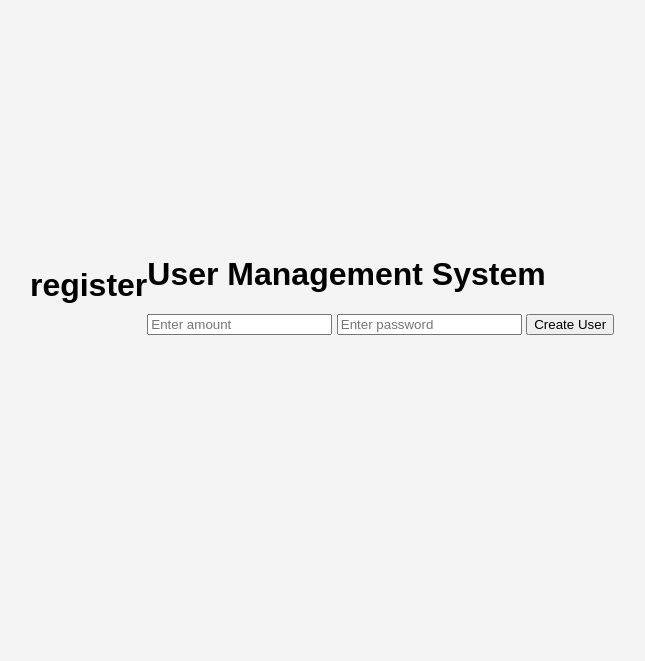
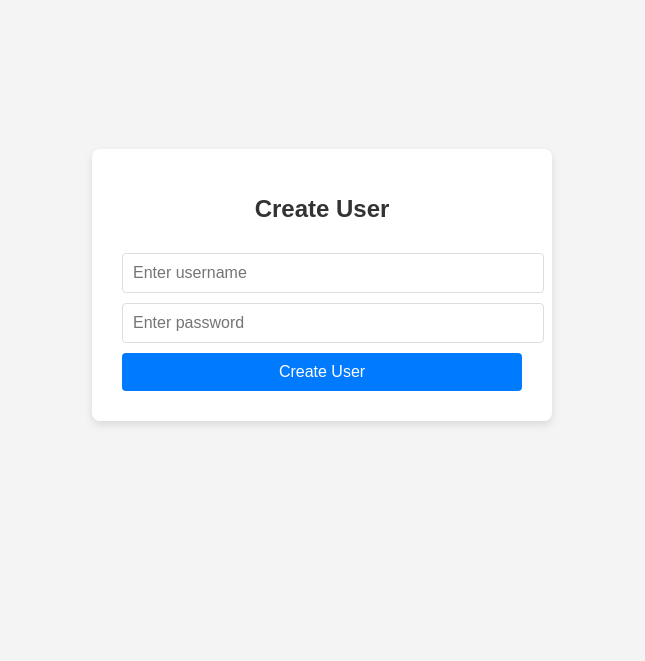
Before and after one commit to lunar-huang/web, a Flask app: template assignment-2/templates/register.html in a window 1280 px wide. Shown: the part 135-796 px from the top of the page, without its empty margins (318-963 px from the left). Run offline with Flask 3, Linux system fonts and the light colour scheme; the template is opened without the code that fills it, so the values that code supplies are empty.

Commit message:
assignment 2 completely done!
assignment 2 completely done!

```diff
--- a/assignment-2/app.py
+++ b/assignment-2/app.py
@@ -1,82 +1,95 @@
 from flask import Flask, render_template, request, redirect, url_for, session, flash
 from werkzeug.security import generate_password_hash, check_password_hash
+from datetime import timedelta
+
+import mariadb
 
 app = Flask(__name__)
-app.secret_key = 'your_secret_key'  # 用于 session 加密，换成更安全的密钥
+app.secret_key = 'your_secret_key'  # Replace with your own secret key
+# 设置 session 过期时间为 3 分钟
+app.config['PERMANENT_SESSION_LIFETIME'] = timedelta(minutes=3)
 
-# 首页路由
+# Database connection setup
+# Function to establish a connection to MariaDB
+def get_db_connection():
+    conn = mariadb.connect(
+        user="root",  # Your MariaDB username
+        password="root",  # Your MariaDB password
+        host="localhost",
+        database="user_record"  # The database you created
+    )
+    return conn
+
+# Home page (index)
 @app.route('/')
 def home():
-    return render_template('index.html')  # 默认显示登录页面
+    session.permanent = True  # 将 session 设置为永久的，这样可以使用 PERMANENT_SESSION_LIFETIME
+     # 尝试连接数据库
+    try:
+        conn = get_db_connection()
+        conn.close()
+        connection_status = "Database connected successfully!"
+    except mariadb.Error as e:
+        connection_status = f"Failed to connect to the database: {e}"
 
-# 数据库连接
-def get_db_connection():
-    conn = mariadb.connect(
-        user="root",
-        password="yourpassword",  # 替换为你的 MariaDB 密码
-        host="localhost",
-        database="user_system"
-    )
-    return conn
-"""
-# 注册路由
-@app.route('/register', methods=['GET', 'POST'])
+    return render_template('index.html', connection_status=connection_status)
+
+@app.route('/register', methods=['GET','POST'])
 def register():
     if request.method == 'POST':
         username = request.form['username']
         password = request.form['password']
-        password_hash = generate_password_hash(password)  # 对密码进行加密
-
+        password_hash = generate_password_hash(password)  # Hash the password for security
+        print(f"Received login request: username={username}, password={password}")
         try:
             conn = get_db_connection()
             cursor = conn.cursor()
-            cursor.execute('INSERT INTO users (username, password_hash) VALUES (?, ?)', (username, password_hash))
+            # Insert the new user into the database
+            cursor.execute('INSERT INTO users (username, password) VALUES (?, ?)', (username, password_hash))
             conn.commit()
             conn.close()
-            flash('注册成功，请登录', 'success')  # 提示用户注册成功
-            return redirect(url_for('login'))
+            flash('Registration successful. You can now log in.', 'success')
+            return redirect(url_for('home'))
         except mariadb.Error as e:
             flash(f'Error: {e}', 'danger')
+            return redirect(url_for('register'))  # Redirect back to register in case of error
 
-    return render_template('register.html')  # 渲染注册页面
+    return render_template('register.html')
 
-# 登录路由
-@app.route('/login', methods=['GET', 'POST'])
+# Login route
+@app.route('/login', methods=['POST'])
 def login():
-    if request.method == 'POST':
-        username = request.form['username']
-        password = request.form['password']
+    username = request.form['username']
+    password = request.form['password']
 
+    try:
         conn = get_db_connection()
         cursor = conn.cursor()
-        cursor.execute('SELECT password_hash FROM users WHERE username = ?', (username,))
+        cursor.execute('SELECT password FROM users WHERE username = ?', (username,))
         user = cursor.fetchone()
         conn.close()
 
-        if user and check_password_hash(user[0], password):  # 验证用户输入的密码是否匹配
-            session['user'] = username  # 创建 session
-            flash('登录成功', 'success')
-            return redirect(url_for('dashboard'))  # 跳转到用户主页或其他功能页
+        if user and check_password_hash(user[0], password):
+            session['user'] = username  # 确保在登录成功后将用户名存储到 session 中
+            session.permanent = True  # 设置 session 为永久，使用配置的过期时间
+            return redirect(url_for('dashboard'))
         else:
-            flash('用户名或密码错误', 'danger')
+            flash('Invalid username or password', 'danger')
+            return redirect(url_for('home'))
+    except mariadb.Error as e:
+        flash(f'Database error: {e}', 'danger')
+        return redirect(url_for('home'))
 
-    return render_template('login.html')  # 渲染登录页面
-
-# 用户主页（示例）
+# Dashboard route
 @app.route('/dashboard')
 def dashboard():
-    if 'user' in session:
-        return render_template('dashboard.html')
+    if 'user' in session:  # 检查 session 中是否有用户名
+        username = session['user']  # 获取当前登录的用户名
+        return render_template('dashboard.html', username=username)  # 将用户名传递给模板
     else:
-        flash('请先登录', 'warning')
-        return redirect(url_for('login'))
+        flash('Please log in to access the dashboard.', 'warning')
+        return redirect(url_for('home'))  # 如果没有登录，重定向到登录页面
 
-# 注销路由（可选）
-@app.route('/logout')
-def logout():
-    session.pop('user', None)  # 清除 session
-    flash('已注销', 'info')
-    return redirect(url_for('login')) """
 
 if __name__ == '__main__':
     app.run(debug=True)
--- a/assignment-2/templates/register.html
+++ b/assignment-2/templates/register.html
@@ -1,6 +1,6 @@
-<h1>register</h1>
 <!DOCTYPE html>
 <html lang="en">
+
 <head>
     <meta charset="UTF-8">
     <meta name="viewport" content="width=device-width, initial-scale=1.0">
@@ -16,15 +16,82 @@
             align-items: center;
             height: 100vh;
         }
+
+        .container {
+            background-color: #ffffff;
+            padding: 30px;
+            border-radius: 8px;
+            box-shadow: 0 4px 8px rgba(0, 0, 0, 0.1);
+            max-width: 400px;
+            width: 100%;
+        }
+
+        h1 {
+            font-size: 24px;
+            margin-bottom: 20px;
+            text-align: center;
+            color: #333;
+        }
+
+        input,
+        button {
+            width: 100%;
+            padding: 10px;
+            margin-top: 10px;
+            border-radius: 4px;
+            border: 1px solid #ddd;
+            font-size: 16px;
+        }
+
+        button {
+            background-color: #007bff;
+            color: white;
+            border: none;
+            cursor: pointer;
+        }
+
+        button:hover {
+            background-color: #0056b3;
+        }
+
+        #output {
+            margin-top: 20px;
+            font-size: 18px;
+            text-align: center;
+            color: #007bff;
+        }
+
+        @media (max-width: 768px) {
+            .container {
+                padding: 20px;
+            }
+
+            h1 {
+                font-size: 20px;
+            }
+
+            input,
+            button {
+                font-size: 14px;
+            }
+
+            #output {
+                font-size: 16px;
+            }
+        }
     </style>
 </head>
+
 <body>
     <div class="container">
-        <h1>User Management System</h1>
-        <input type="number" id="inputUser" placeholder="Enter amount" />
-        <input type="password" id="inputPwd" placeholder="Enter password" />
-        <button id="create" herf="{{url_for(dashboard)}}">Create User</button>
-        <div id="output"></div>
+        <h1>Create User</h1>
+        <!-- Change method to POST to send data securely -->
+        <form action="{{ url_for('register') }}" method="POST">
+            <input type="text" id="username" name="username" placeholder="Enter username" required/>
+            <input type="password" id="password" name="password" placeholder="Enter password" required/>
+            <button type="submit">Create User</button>
+        </form>
     </div>
 </body>
+
 </html>
```
Also changed, not shown: assignment-2/templates/dashboard.html (+68 -2 lines), assignment-2/templates/index-t.html (+30 -5 lines), assignment-2/templates/index.html (+32 -3 lines), assignment-2/templates/login.html (deleted, +0 -30 lines), assignment-2/templates/style.css (deleted, +0 -62 lines), assignment-2/test.py (added, +41 -0 lines).
